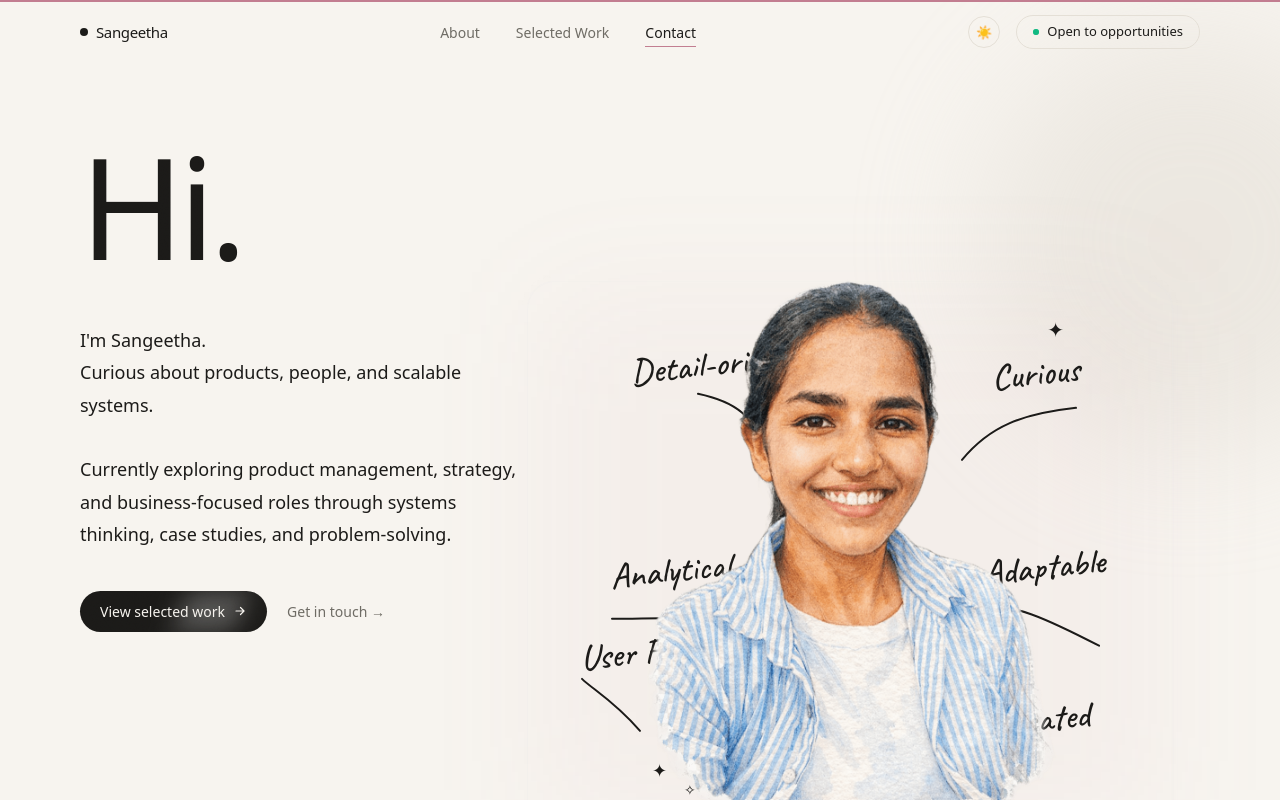
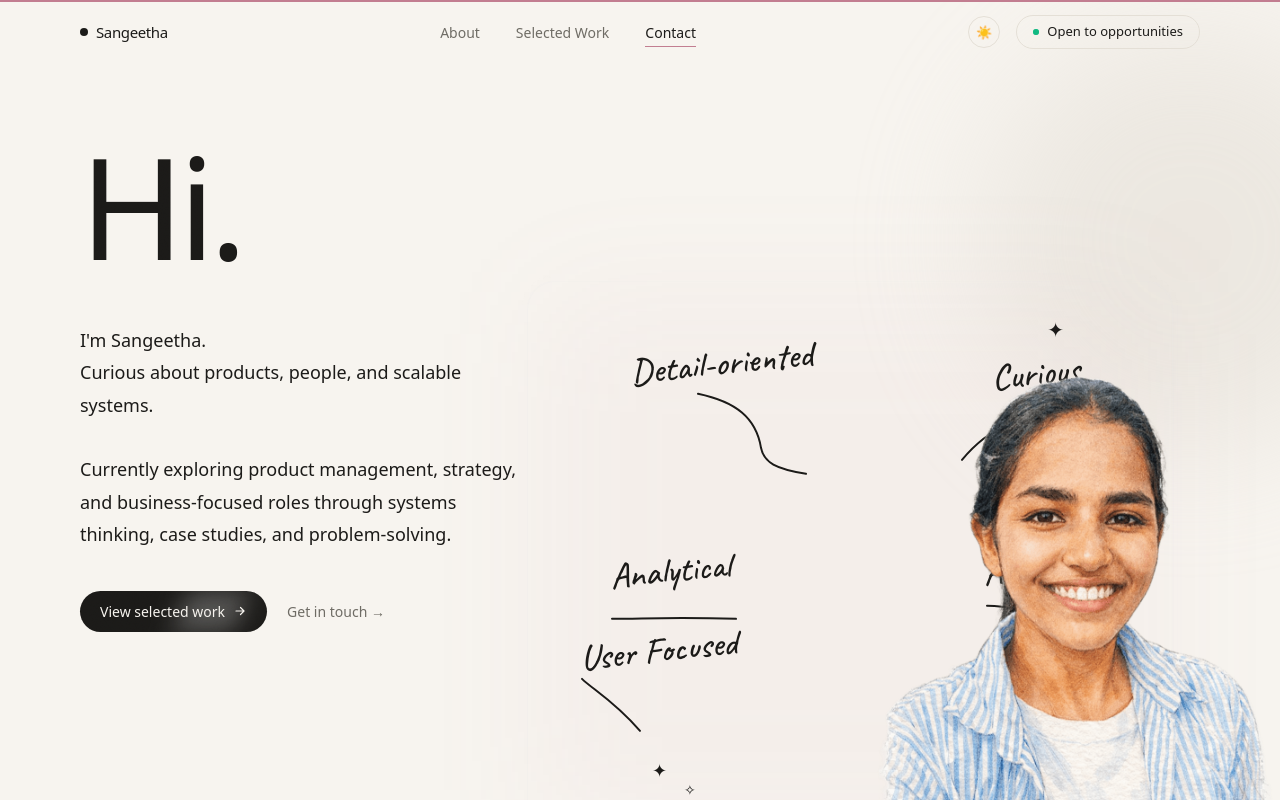
Before and after one commit to SangeethaDurgam8/My-Portfolio, a Next.js app: page / in a window 1280 px wide. Shown: the top 800 px of the page. Built offline with nearby package versions, Linux system fonts and the light colour scheme.

Commit message:
updated portfolio

```diff
--- a/components/Hero.tsx
+++ b/components/Hero.tsx
@@ -247,7 +247,16 @@ export default function Hero() {
     repeat: Infinity,
     ease: "easeInOut",
   }}
-      className="relative z-10 w-[420px] md:w-[460px] object-contain"
+  className="
+    absolute
+    top-[20px]
+    left-1/2
+    -translate-x-1/2
+    z-10
+    w-[420px]
+    md:w-[460px]
+    object-contain
+  "
 />
 
     {/* Rings */}
```
Lines whose indentation alone changed are shown as unchanged.
